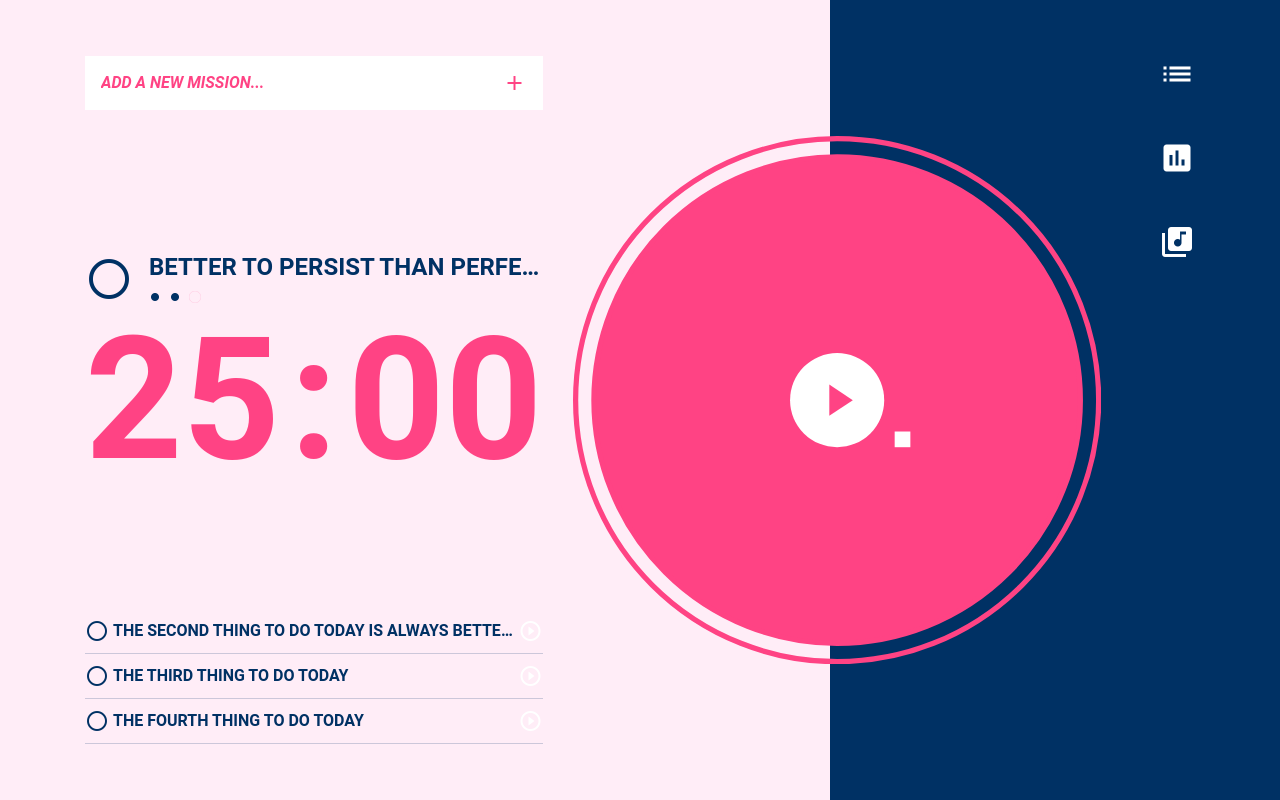
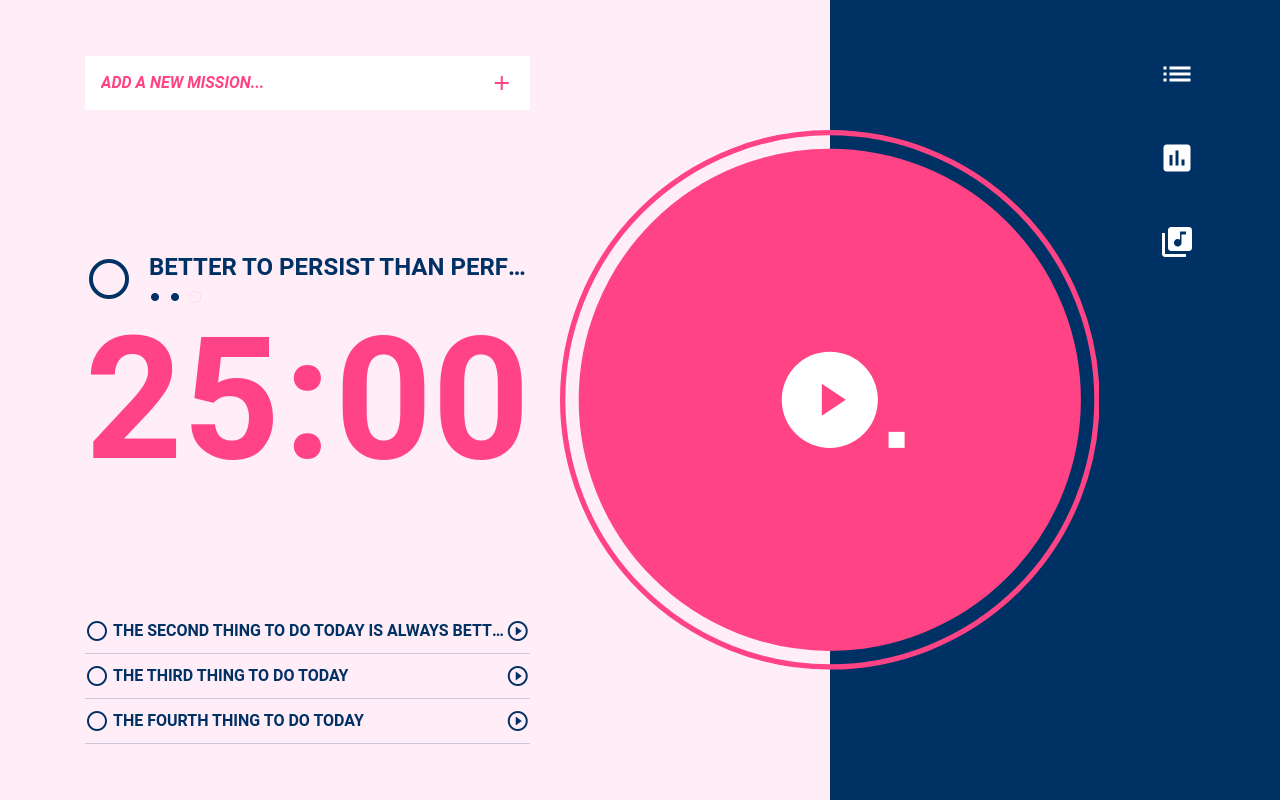
Before and after one commit to yowlonglee/thef2e-pomodoro, a Vue app: page / in a window 1280 px wide. Built offline with nearby package versions, Linux system fonts and the light colour scheme; a small style sheet from the web is missing.

Commit message:
Fix to do list bug

```diff
--- a/src/App.vue
+++ b/src/App.vue
@@ -120,6 +120,7 @@ body,
         #{$n} +
         (#{$gutter-width} * #{$n - 1})
     );
+    min-width: 1px;
     @include col-margins;
   }
 }
--- a/src/components/ToDo.vue
+++ b/src/components/ToDo.vue
@@ -27,7 +27,7 @@
           </template>
         </template>
         <template v-else>
-          <div class="to-do-icon-start">
+          <div class="to-do-icon-start" @click="continueToDo">
             <i class="material-icons">play_circle_outline</i>
           </div>
         </template>
@@ -36,7 +36,6 @@
   </div>
 </template>
 <script>
-import { mapActions } from "vuex";
 export default {
   name: "ToDo",
   props: {
@@ -58,13 +57,15 @@ export default {
     }
   },
   methods: {
-    // ...mapActions(["remove", "restore"]),
     toggleComplete: function() {
       if (this.done) {
         this.$store.dispatch("restore", this.index);
       } else {
         this.$store.dispatch("remove", this.index);
       }
+    },
+    continueToDo: function() {
+      this.$store.dispatch("continue", this.index);
     }
   }
 };
@@ -117,6 +118,7 @@ export default {
 }
 .to-do-icon-start {
   color: $white;
+  cursor: pointer;
 }
 .history-item {
   display: inline-block;
@@ -125,7 +127,8 @@ export default {
 .is-main-layout {
   .to-do-radio,
   .to-do-title,
-  .to-do-icon-start .history-item {
+  .to-do-icon-start,
+  .history-item {
     color: $dark-blue;
   }
   .to-do {
--- a/src/store.js
+++ b/src/store.js
@@ -81,6 +81,10 @@ export default new Vuex.Store({
     restoreToDo(state, index) {
       state.toDos.push(state.finishedToDos[index]);
       state.finishedToDos.splice(index, 1);
+    },
+    continue(state, index) {
+      const splicedToDo = state.toDos.splice(index, 1);
+      state.toDos.unshift(splicedToDo[0]);
     }
   },
   actions: {
@@ -128,6 +132,9 @@ export default new Vuex.Store({
     },
     restore: function({ commit }, index) {
       commit("restoreToDo", index);
+    },
+    continue: function({ commit }, index) {
+      commit("continue", index);
     }
   }
 });
--- a/src/views/MainView.vue
+++ b/src/views/MainView.vue
@@ -8,9 +8,10 @@
           <div class="mini-to-do-list">
             <template v-if="miniToDoList.length > 0">
               <to-do
-                v-for="todo in miniToDoList"
+                v-for="(todo, index) in miniToDoList"
                 :key="todo.title"
                 :title="todo.title"
+                :index="index + 1"
               />
             </template>
             <template v-else>
@@ -62,7 +63,8 @@ export default {
     miniToDoList: function() {
       const list = [];
       if (this.$store.state.toDos.length > 1) {
-        for (let i = 1; i < 4; i++) {
+        const min = Math.min(4, this.$store.state.toDos.length);
+        for (let i = 1; i < min; i++) {
           list.push(this.$store.state.toDos[i]);
         }
       }
```
